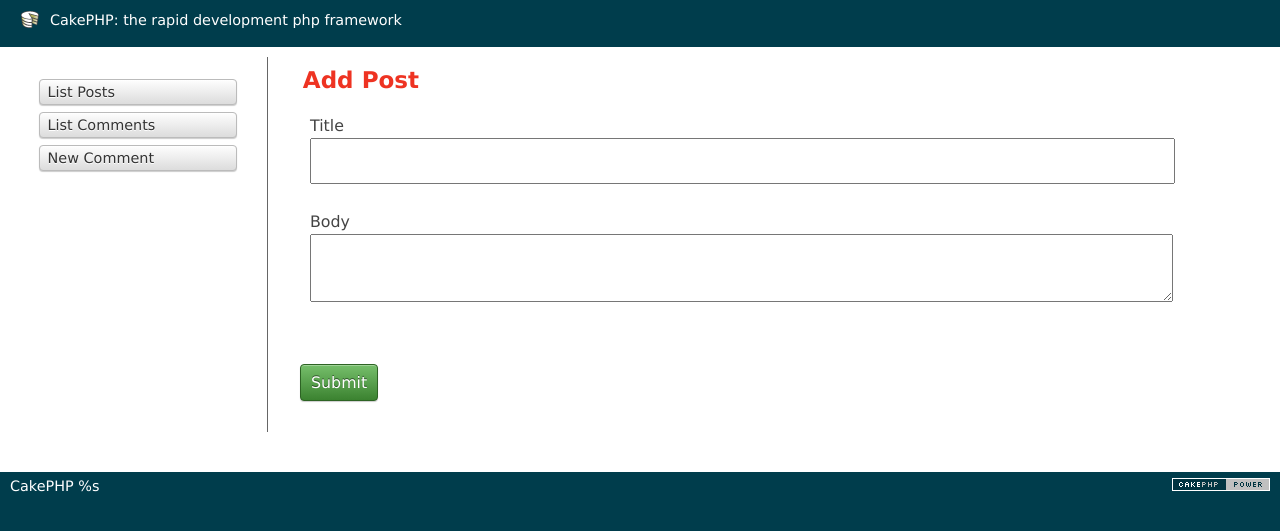
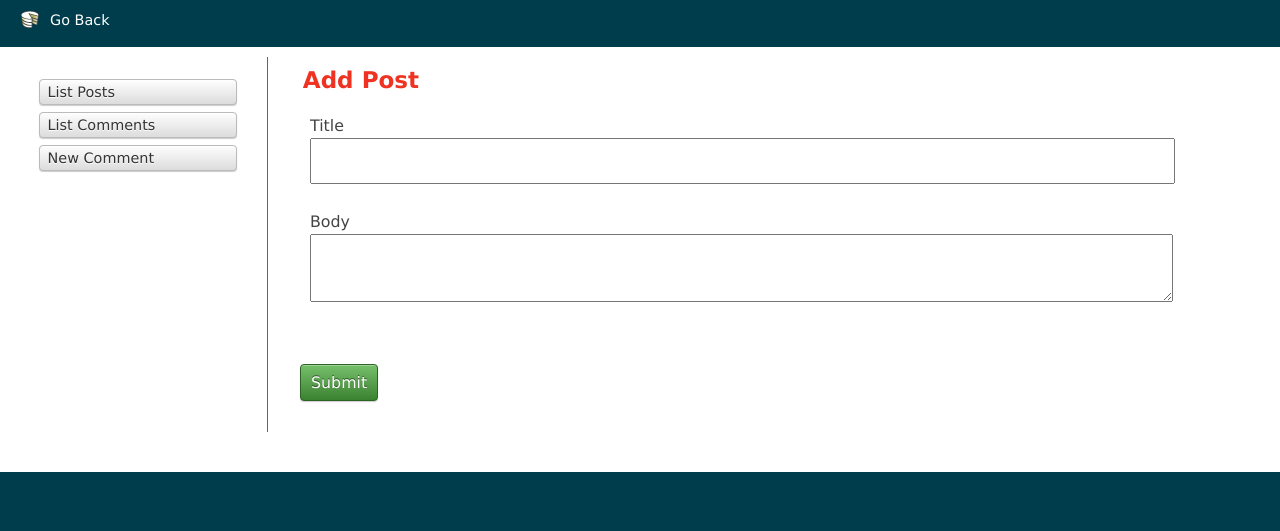
Before and after one commit to inudevteam/Inu, a CakePHP app: the page made by cakephp/app/View/Posts/add.ctp in a window 1280 px wide. Shown: the top 531 px of the page. Run offline with PHP 8.4 and a stand-in for CakePHP, Linux system fonts and the light colour scheme; the template is opened without the code that fills it, so the values that code supplies are empty; form fields are guessed from the names that the template uses; some libraries are stand-ins or nearby versions.

Commit message:
made corrections to blog and index.html Please enter the commit message for your changes. Lines starting

```diff
--- a/cakephp/app/View/Layouts/default.ctp
+++ b/cakephp/app/View/Layouts/default.ctp
@@ -22,11 +22,11 @@
 <head>
 	<?php echo $this->Html->charset(); ?>
 	<title>
-		<?php echo $cakeDescription ?>:
-		<?php echo $this->fetch('title'); ?>
+    Inu - Man and His Best Friend, Together
 	</title>
+    <link rel="icon" href="favicon.ico" type="image/x-icon" />
 	<?php
-		echo $this->Html->meta('icon');
+		//echo $this->Html->meta('icon');
 
 		echo $this->Html->css('cake.generic');
 
@@ -38,7 +38,7 @@
 <body>
 	<div id="container">
 		<div id="header">
-			<h1><?php echo $this->Html->link($cakeDescription, 'http://cakephp.org'); ?></h1>
+			<h1><a href="http://www.memorygain.info">Go Back</a></h1>
 		</div>
 		<div id="content">
 
@@ -46,6 +46,7 @@
 
 			<?php echo $this->fetch('content'); ?>
 		</div>
+<!--
 		<div id="footer">
 			<?php echo $this->Html->link(
 					$this->Html->image('cake.power.gif', array('alt' => $cakeDescription, 'border' => '0')),
@@ -53,11 +54,8 @@
 					array('target' => '_blank', 'escape' => false, 'id' => 'cake-powered')
 				);
 			?>
-			<p>
-				<?php echo $cakeVersion; ?>
-			</p>
 		</div>
+-->
 	</div>
-	<?php echo $this->element('sql_dump'); ?>
 </body>
 </html>
```
Also changed, not shown: index.html (+1 -25 lines).
